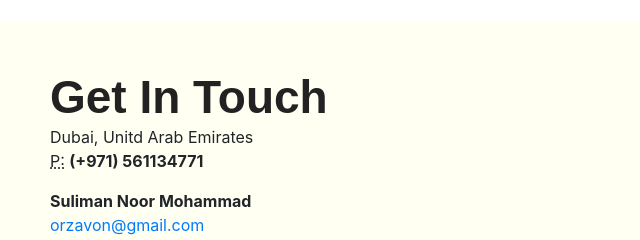
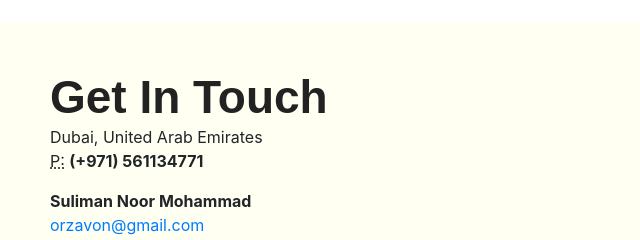
Before and after one commit to pelicansmart/suliman, a plain HTML site: page index.html in a window 1280 px wide. Shown: the part 3335-3575 px from the top of the page, 35-675 px from the left. Drawn offline with nearby package versions, Linux system fonts and the light colour scheme.

Commit message:
address speeling corrected

```diff
--- a/index.html
+++ b/index.html
@@ -251,7 +251,7 @@
 				<div class="col-sm-12 col-md-6 contact-left justify-content-center align-items-center">
 					<address>
 					    <h1 id="contact-left-heading">Get In Touch</h1>
-					    Dubai, Unitd Arab Emirates<br>
+					    Dubai, United Arab Emirates<br>
 					    <abbr title="Phone">P:</abbr> <strong>(+971) 561134771</strong>
 					</address>
 
```
